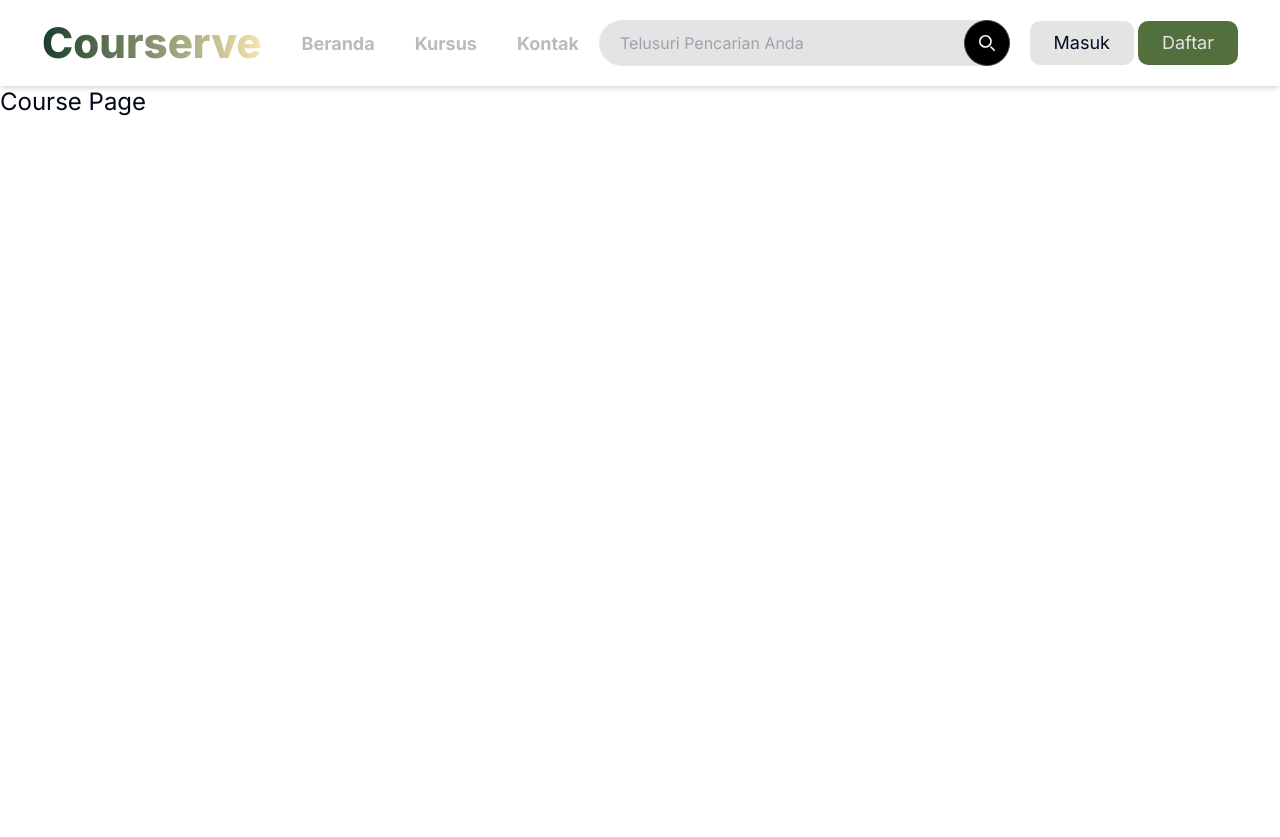
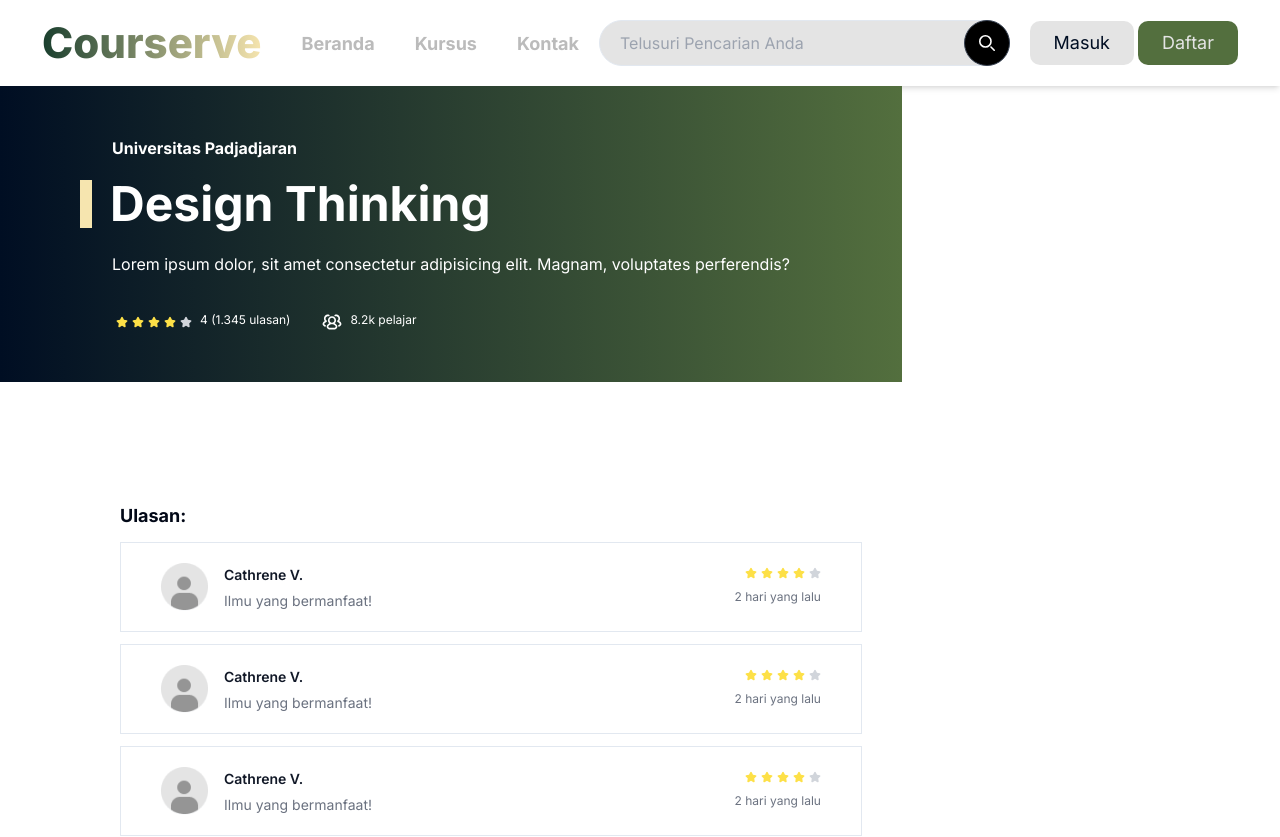
Before and after one commit to hmutaz/Courserve, a Next.js app: page /course in a window 1280 px wide. Shown: the top 837 px of the page. Before the commit the page ends 800 px from the top, so only its background shows below. Built offline with nearby package versions, Linux system fonts and the light colour scheme; no server answers.

Commit message:
Update Banner and Review

```diff
--- a/src/app/course/page.tsx
+++ b/src/app/course/page.tsx
@@ -1,8 +1,55 @@
+import Image from "next/image";
+import Button from "@/components/Button";
+import Review from "@/components/Review";
+import Rating from "@/components/Rating";
+
 const Course = () => {
+    const headerStyle = {
+        backgroundImage: 'linear-gradient(to right, #000E23, #536F3E)',
+        color: 'white',
+        font: 'sans',
+        padding: '50px 80px',
+        margin: '0px 0px 30px 0px'
+    };
+
     return (
-        <div className='Course'>
-            <span className='title'>Course Page</span>
-        </div>
+        <main>
+            <div className="flex justify-between relative">
+                <div>
+                    <div style={headerStyle} className="w-full">
+                        <h2 className="px-8 text-base font-bold">Universitas Padjadjaran</h2>
+                        <div className="flex gap-2 w-full my-5">
+                            <div className="bg-custom-teal-3 h-13 p-1.5"></div>
+                            <h1 className="px-2.5 text-5xl font-bold">Design Thinking</h1>
+                        </div>
+                        <h3 className="px-8 text-base my-2 leading-8">Lorem ipsum dolor, sit amet consectetur adipisicing elit. Magnam, voluptates perferendis?</h3>
+                        <div className="px-8 flex gap-2 mt-8">
+                            <Rating />
+                            <p className="text-xs mr-6">4 (1.345 ulasan)</p>
+                            <Image
+                                src={"/people.svg"}
+                                width={20}
+                                height={23}
+                                alt="People Icon"
+                            />
+                            <p className="text-xs">8.2k pelajar</p>
+                        </div>
+                    </div>
+                    <div className="mt-20 p-10 ml-20">
+                        <div>
+                            <h2 className="text-lg font-bold">Ulasan:</h2>
+                            <div className="flex-auto">
+                                <Review />
+                                <Review />
+                                <Review />
+                                <Review />
+                            </div>
+                        </div>
+                    </div>
+                </div>
+                <div></div>
+            </div>
+        </main>
     )
 }
 
--- /dev/null
+++ b/src/components/Rating.tsx
@@ -0,0 +1,25 @@
+import React from "react";
+
+const Rating= () => {
+    return (
+        <div className="flex items-center">
+            <svg className="w-3 h-3 text-yellow-300 ms-1" aria-hidden="true" xmlns="http://www.w3.org/2000/svg" fill="currentColor" viewBox="0 0 22 20">
+                <path d="M20.924 7.625a1.523 1.523 0 0 0-1.238-1.044l-5.051-.734-2.259-4.577a1.534 1.534 0 0 0-2.752 0L7.365 5.847l-5.051.734A1.535 1.535 0 0 0 1.463 9.2l3.656 3.563-.863 5.031a1.532 1.532 0 0 0 2.226 1.616L11 17.033l4.518 2.375a1.534 1.534 0 0 0 2.226-1.617l-.863-5.03L20.537 9.2a1.523 1.523 0 0 0 .387-1.575Z"/>
+            </svg>
+            <svg className="w-3 h-3 text-yellow-300 ms-1" aria-hidden="true" xmlns="http://www.w3.org/2000/svg" fill="currentColor" viewBox="0 0 22 20">
+                <path d="M20.924 7.625a1.523 1.523 0 0 0-1.238-1.044l-5.051-.734-2.259-4.577a1.534 1.534 0 0 0-2.752 0L7.365 5.847l-5.051.734A1.535 1.535 0 0 0 1.463 9.2l3.656 3.563-.863 5.031a1.532 1.532 0 0 0 2.226 1.616L11 17.033l4.518 2.375a1.534 1.534 0 0 0 2.226-1.617l-.863-5.03L20.537 9.2a1.523 1.523 0 0 0 .387-1.575Z"/>
+            </svg>
+            <svg className="w-3 h-3 text-yellow-300 ms-1" aria-hidden="true" xmlns="http://www.w3.org/2000/svg" fill="currentColor" viewBox="0 0 22 20">
+                <path d="M20.924 7.625a1.523 1.523 0 0 0-1.238-1.044l-5.051-.734-2.259-4.577a1.534 1.534 0 0 0-2.752 0L7.365 5.847l-5.051.734A1.535 1.535 0 0 0 1.463 9.2l3.656 3.563-.863 5.031a1.532 1.532 0 0 0 2.226 1.616L11 17.033l4.518 2.375a1.534 1.534 0 0 0 2.226-1.617l-.863-5.03L20.537 9.2a1.523 1.523 0 0 0 .387-1.575Z"/>
+            </svg>
+            <svg className="w-3 h-3 text-yellow-300 ms-1" aria-hidden="true" xmlns="http://www.w3.org/2000/svg" fill="currentColor" viewBox="0 0 22 20">
+                <path d="M20.924 7.625a1.523 1.523 0 0 0-1.238-1.044l-5.051-.734-2.259-4.577a1.534 1.534 0 0 0-2.752 0L7.365 5.847l-5.051.734A1.535 1.535 0 0 0 1.463 9.2l3.656 3.563-.863 5.031a1.532 1.532 0 0 0 2.226 1.616L11 17.033l4.518 2.375a1.534 1.534 0 0 0 2.226-1.617l-.863-5.03L20.537 9.2a1.523 1.523 0 0 0 .387-1.575Z"/>
+            </svg>
+            <svg className="w-3 h-3 ms-1 text-gray-300 dark:text-gray-500" aria-hidden="true" xmlns="http://www.w3.org/2000/svg" fill="currentColor" viewBox="0 0 22 20">
+                <path d="M20.924 7.625a1.523 1.523 0 0 0-1.238-1.044l-5.051-.734-2.259-4.577a1.534 1.534 0 0 0-2.752 0L7.365 5.847l-5.051.734A1.535 1.535 0 0 0 1.463 9.2l3.656 3.563-.863 5.031a1.532 1.532 0 0 0 2.226 1.616L11 17.033l4.518 2.375a1.534 1.534 0 0 0 2.226-1.617l-.863-5.03L20.537 9.2a1.523 1.523 0 0 0 .387-1.575Z"/>
+            </svg>
+        </div>
+    );
+};
+
+export default Rating
--- /dev/null
+++ b/src/components/Review.tsx
@@ -0,0 +1,30 @@
+import React from "react";
+import Image from "next/image";
+import Rating from "./Rating";
+
+const Review= () => {
+    return (
+        <div className="flex justify-between gap-x-6 border px-10 py-5 w-full my-3">
+            <div className="flex min-w-0 gap-x-4">
+                <div className="flex-none rounded-full bg-gray-50">
+                    <Image
+                        src={"/profile.png"}
+                        width={47}
+                        height={8}
+                        alt="Profile Image"
+                    />
+                </div>
+                <div className="min-w-0 flex-auto">
+                    <p className="text-sm font-semibold leading-6 text-gray-900">Cathrene V.</p>
+                    <p className="mt-1 truncate text-sm leading-5 text-gray-500">Ilmu yang bermanfaat!</p>
+                </div>
+            </div>
+            <div className="mt-1 overflow-x-hidden shrink-0 sm:flex sm:flex-col sm:items-end">
+                <Rating />
+                <p className="mt-2 text-xs leading-5 text-gray-500"><time dateTime="2023-01-23T13:23Z">2 hari yang lalu</time></p>
+            </div>
+        </div>
+    );
+};
+
+export default Review
--- a/tailwind.config.ts
+++ b/tailwind.config.ts
@@ -24,6 +24,9 @@ const config = {
         ring: "hsl(var(--ring))",
         background: "hsl(var(--background))",
         foreground: "hsl(var(--foreground))",
+        "custom-teal-1": "#000E23",
+        "custom-teal-2": "#536F3E",
+        "custom-teal-3": "#F6E5AF",
         primary: {
           DEFAULT: "hsl(var(--primary))",
           foreground: "hsl(var(--primary-foreground))",
```
Also changed, not shown: public/people.svg (added), public/profile.png (added).
